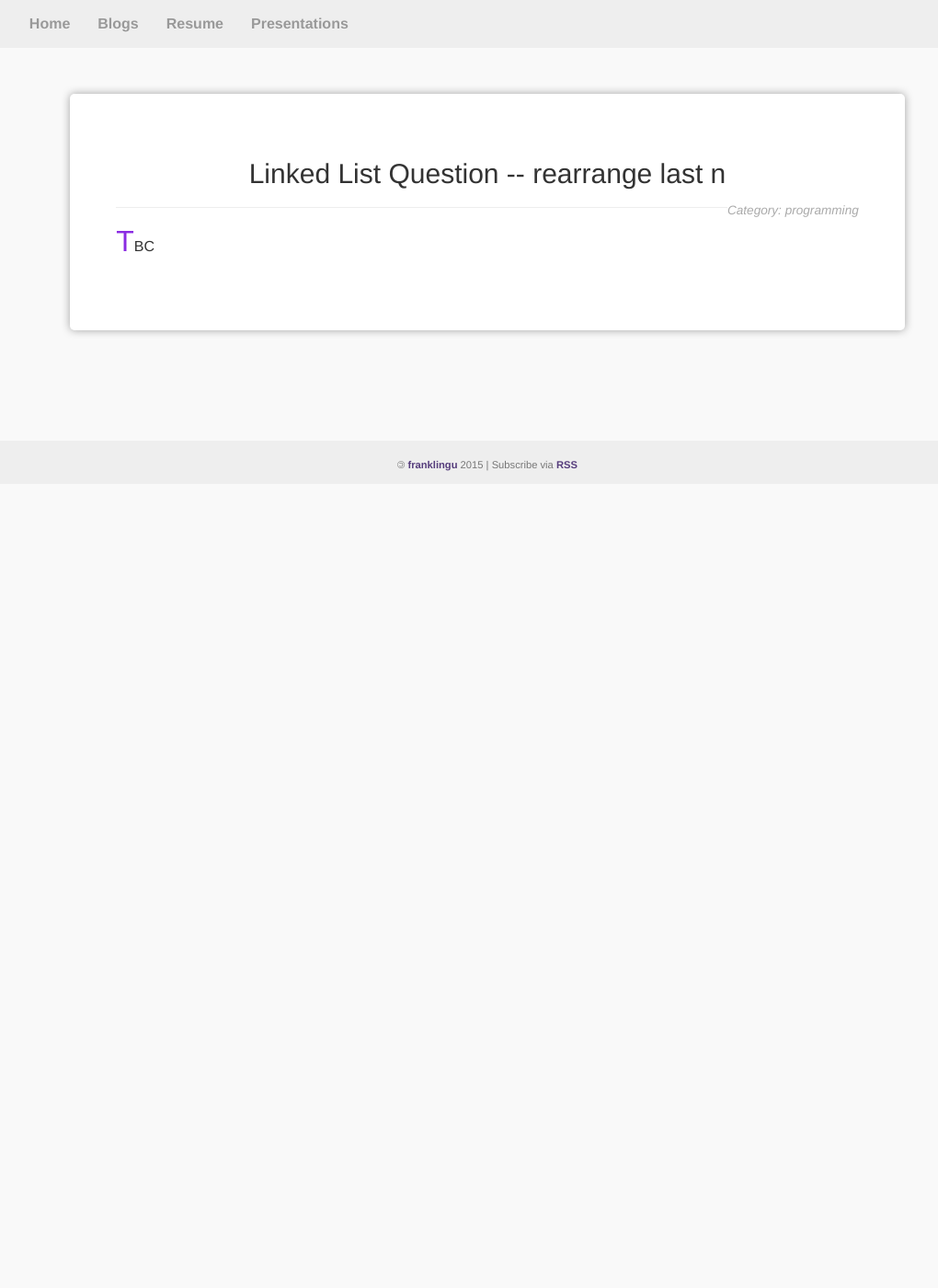
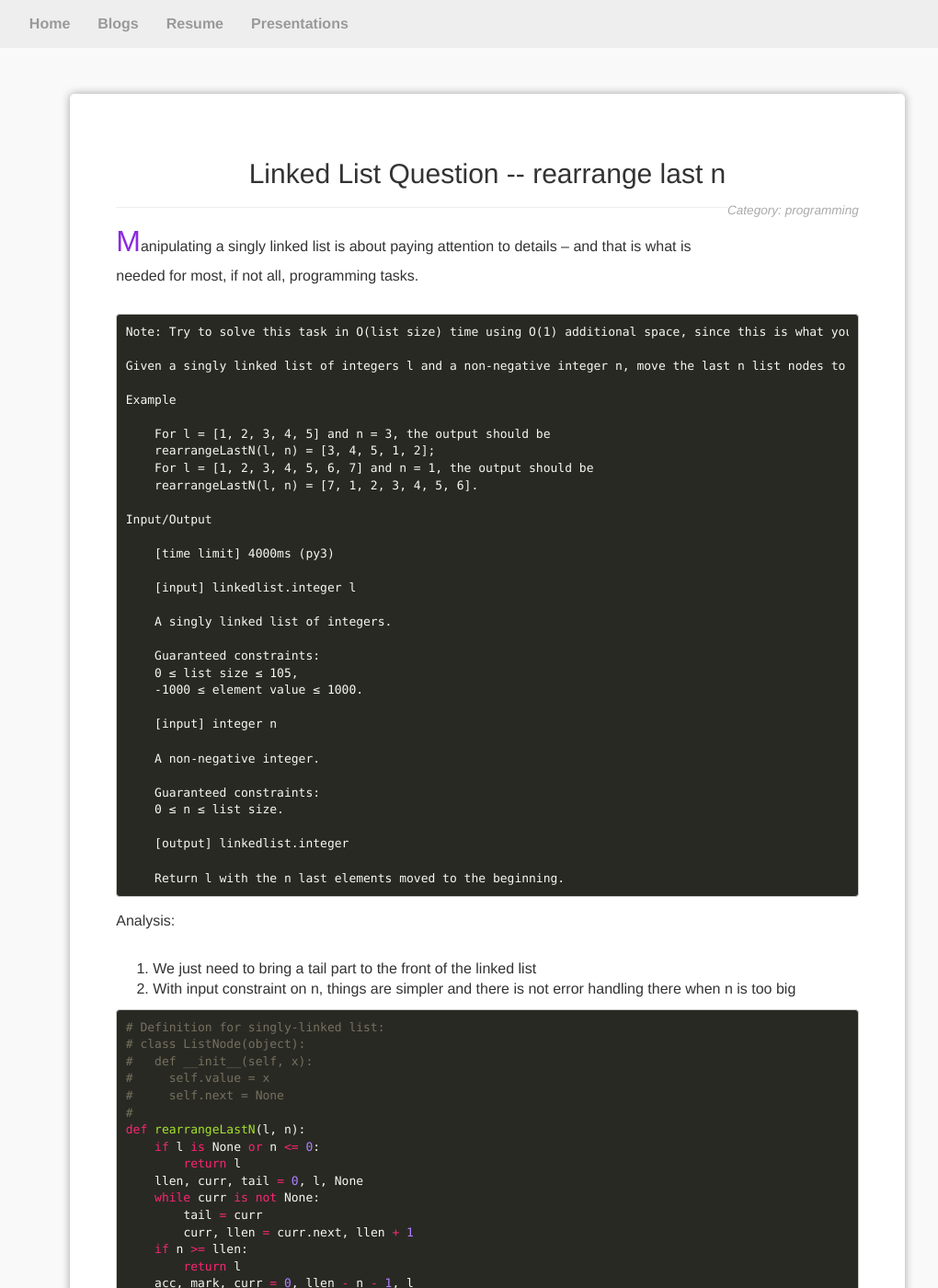
Before and after one commit to franklingu/franklingu.github.io, a Jekyll site: the page built from _posts/2017-09-15-linked-list-question-rearrange-last-n.markdown, in a window 1280 px wide and 1400 px high. Shown: the whole window at 92% size, without its empty margins (110-1130 px from the left). Built offline with Jekyll 4.4.1, drawn with Linux system fonts in a browser that asks for light colours; nearby versions of some CDN libraries; comment, search, counter and statistics services are not loaded; some of the changed text lies outside the part shown.

Commit message:
Complete post for rearrangeLastN

```diff
--- a/_posts/2017-09-15-linked-list-question-rearrange-last-n.markdown
+++ b/_posts/2017-09-15-linked-list-question-rearrange-last-n.markdown
@@ -6,4 +6,73 @@ tag: algorithm
 meta_desc: rearrange last n linked list question, the "rearrangeLastN" question and analysis
 ---
 
-TBC
+Manipulating a singly linked list is about paying attention to details -- and that is what is needed for most, if not all, programming tasks.
+
+~~~
+Note: Try to solve this task in O(list size) time using O(1) additional space, since this is what you'll be asked during an interview.
+
+Given a singly linked list of integers l and a non-negative integer n, move the last n list nodes to the beginning of the linked list.
+
+Example
+
+    For l = [1, 2, 3, 4, 5] and n = 3, the output should be
+    rearrangeLastN(l, n) = [3, 4, 5, 1, 2];
+    For l = [1, 2, 3, 4, 5, 6, 7] and n = 1, the output should be
+    rearrangeLastN(l, n) = [7, 1, 2, 3, 4, 5, 6].
+
+Input/Output
+
+    [time limit] 4000ms (py3)
+
+    [input] linkedlist.integer l
+
+    A singly linked list of integers.
+
+    Guaranteed constraints:
+    0 ≤ list size ≤ 105,
+    -1000 ≤ element value ≤ 1000.
+
+    [input] integer n
+
+    A non-negative integer.
+
+    Guaranteed constraints:
+    0 ≤ n ≤ list size.
+
+    [output] linkedlist.integer
+
+    Return l with the n last elements moved to the beginning.
+~~~
+
+Analysis:
+1. We just need to bring a tail part to the front of the linked list
+2. With input constraint on n, things are simpler and there is not error handling there when n is too big
+
+~~~python
+# Definition for singly-linked list:
+# class ListNode(object):
+#   def __init__(self, x):
+#     self.value = x
+#     self.next = None
+#
+def rearrangeLastN(l, n):
+    if l is None or n <= 0:
+        return l
+    llen, curr, tail = 0, l, None
+    while curr is not None:
+        tail = curr
+        curr, llen = curr.next, llen + 1
+    if n >= llen:
+        return l
+    acc, mark, curr = 0, llen - n - 1, l
+    while acc < mark:
+        curr, acc = curr.next, acc + 1
+    tail.next  = l
+    new_head = curr.next
+    curr.next = None
+    return new_head
+~~~
+
+Is this solution the most efficient--well it is not--cause we can omit the finding length of the list part since we are guaranteed with a reasonable n. In this case, we can first advance curr to n + 1, and then move curr and new_tail together at the same pace, when curr is at null, new_tail will be pointing to be new head and after a few manipulation we are done.
+
+So what is the advantage of finding length first? This way we can raise error if n is bigger than length of the list (this is for general case and apparently not useful here).
```
